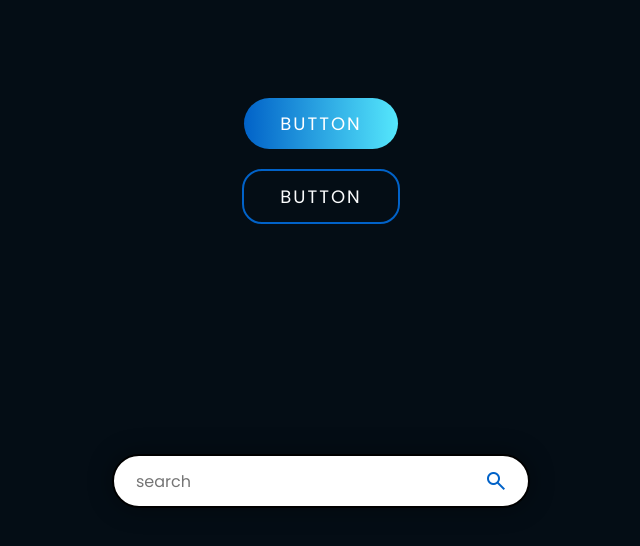
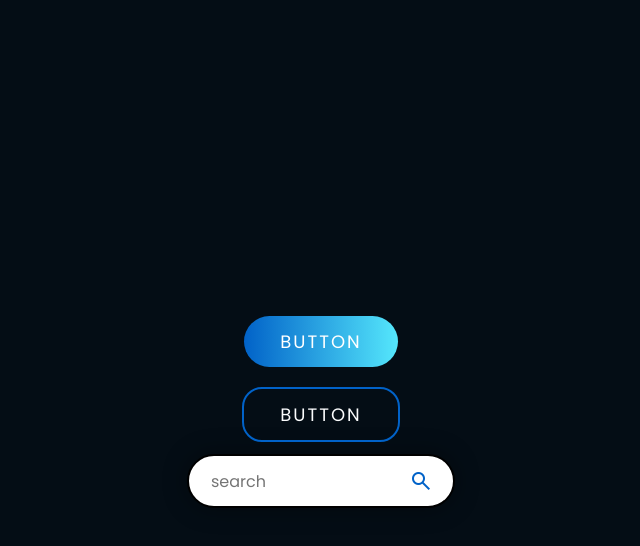
Before and after one commit to BeastHunter1984/htmlfile, a plain HTML site: page backup/pratice.html in a window 1280 px wide. In both pictures the pointer is over the input "search". Shown: the whole page, without its empty margins (319-959 px from the left). Drawn offline with nearby package versions, Linux system fonts and the light colour scheme.

Commit message:
location

```diff
--- a/backup/style.css
+++ b/backup/style.css
@@ -120,7 +120,7 @@ input[type = "checkbox"]{
 }
 
 .container {
-  margin: 220px auto;
+  margin: 2px auto;
   background-color: #fff;
   border: #000000 solid 2px;
   height: 30px;
@@ -133,7 +133,7 @@ input[type = "checkbox"]{
 }
 
 .container:hover input {
-  width: 350px;
+  width: 200px;
 }
 
 .container input{
```
